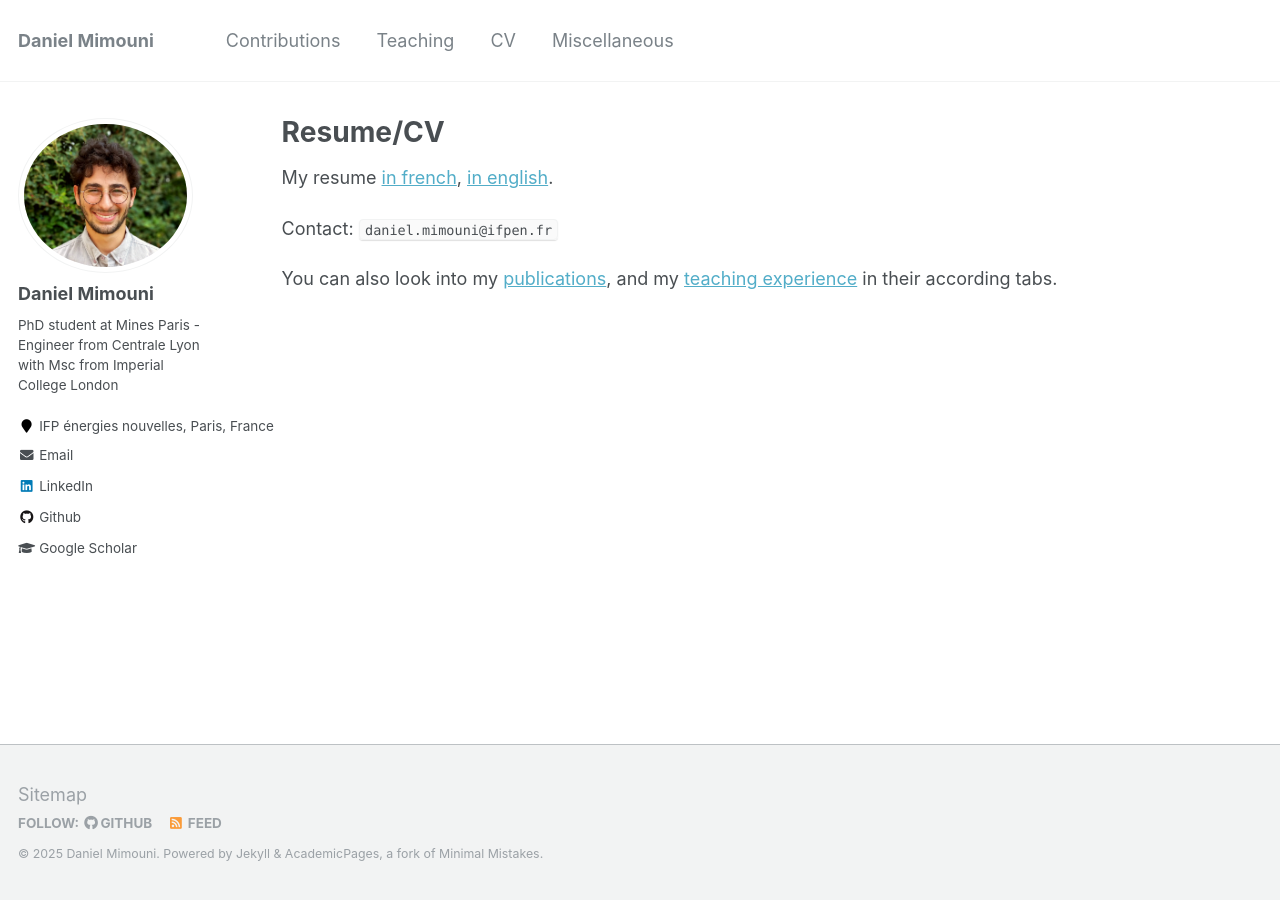
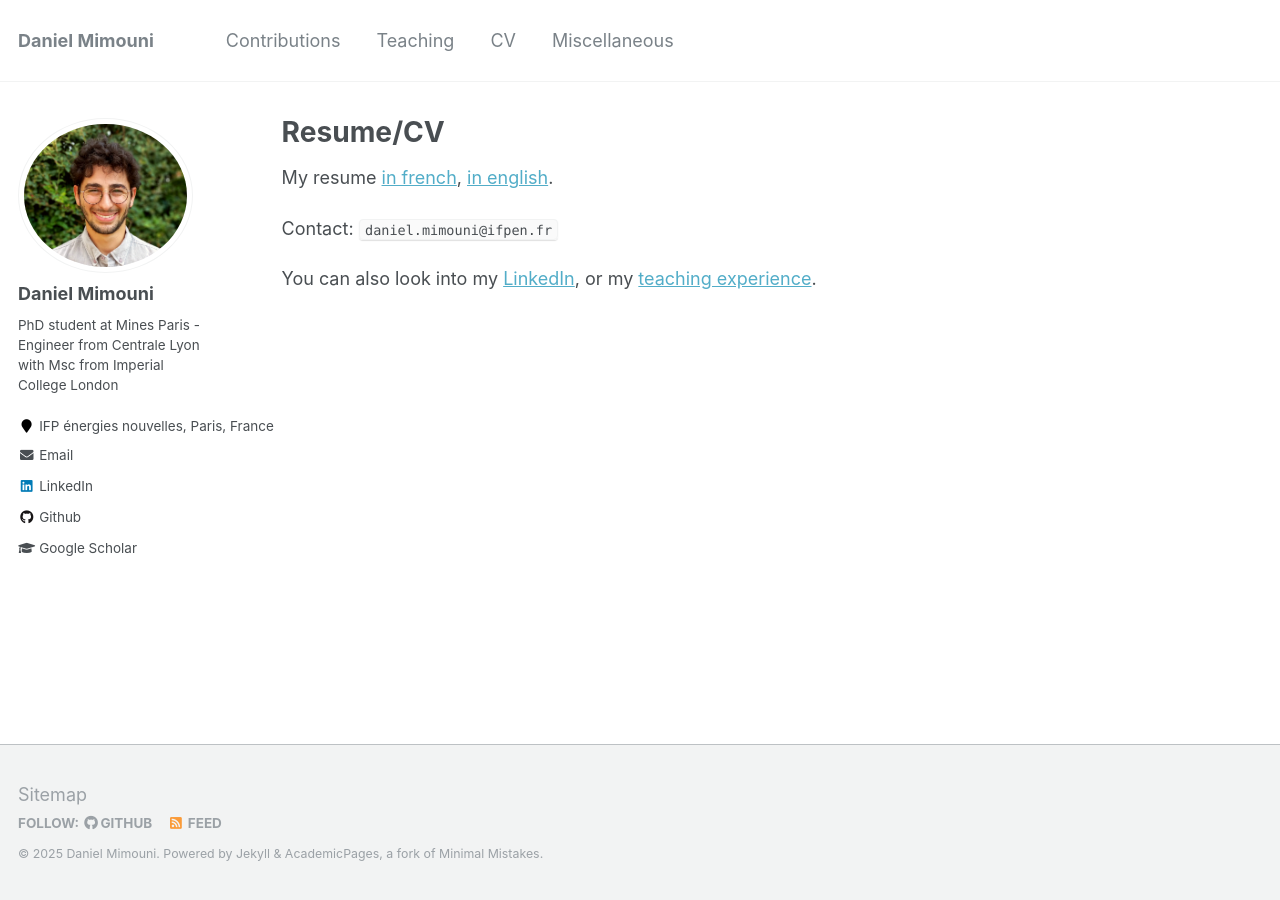
Before and after one commit to dan-mim/dan-mim.github.io, a Jekyll site: the page built from _pages/cv.md, in a window 1280 px wide. Built offline with Jekyll 4.4.1, drawn with Linux system fonts in a browser that asks for light colours.

Commit message:
Update cv.md

```diff
--- a/_pages/cv.md
+++ b/_pages/cv.md
@@ -14,7 +14,7 @@
 
 Contact: `daniel.mimouni@ifpen.fr`
 
-You can also look into my <a href="/publications">publications</a>, and my <a href="/teaching">teaching experience</a> in their according tabs.
+You can also look into my <a href="https://www.linkedin.com/in/daniel-mimouni-746987163/">LinkedIn</a>, or my <a href="/teaching">teaching experience</a>.
 
 
 <!-- <h2>Professional experience</h2>
```
